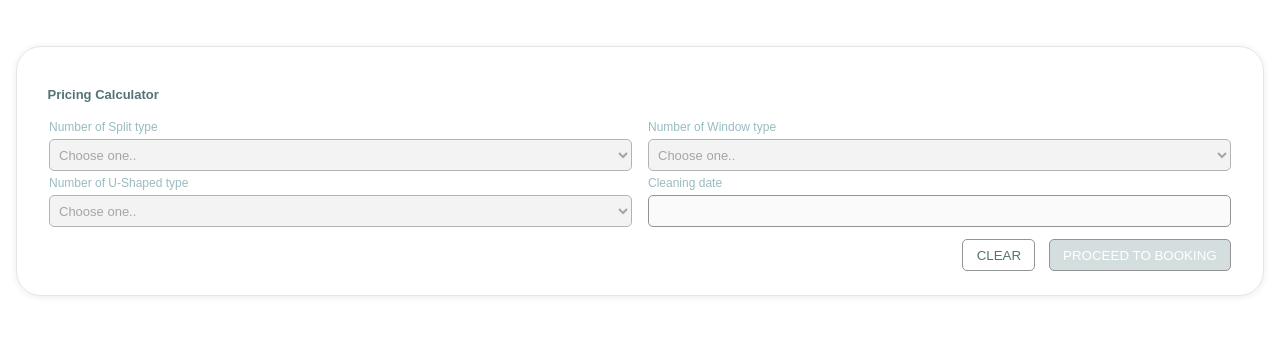
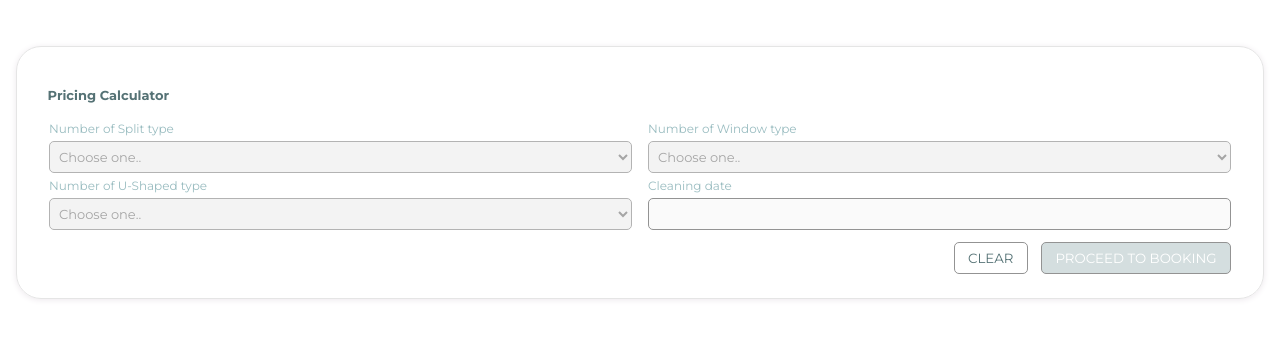
Before and after one commit to presko-web/pricing-calculator, a plain HTML site: page index.html in a window 1280 px wide. Shown: the part 159-498 px from the top of the page. Drawn offline with nearby package versions, Linux system fonts and the light colour scheme; some packages are replaced by stand-ins of ours; no server answers; a script that the page names is missing.

Commit message:
added font style

```diff
--- a/Assets/Css/thank-you.css
+++ b/Assets/Css/thank-you.css
@@ -1,7 +1,7 @@
 body {
     margin: 0;
     padding: 0;
-    font-family: 'Segoe UI', Tahoma, Geneva, Verdana, sans-serif;
+    font-family: 'Montserrat', Arial, sans-serif;
     background: linear-gradient(135deg, #e0f7fa, #ffffff);
     display: flex;
     justify-content: center;
--- a/index.html
+++ b/index.html
@@ -14,6 +14,10 @@
 
 <script src="https://code.jquery.com/ui/1.14.1/jquery-ui.js"></script>
 <link rel="stylesheet" href="https://code.jquery.com/ui/1.14.1/themes/base/jquery-ui.css">
+
+<link rel="preconnect" href="https://fonts.googleapis.com">
+<link rel="preconnect" href="https://fonts.gstatic.com" crossorigin>
+<link href="https://fonts.googleapis.com/css2?family=Montserrat:ital,wght@0,100..900;1,100..900&display=swap" rel="stylesheet">
 
 <script src="Assets/Js/customScript.js"></script>
 <!-- Meta Pixel Code -->
```
Also changed, not shown: thank-you.html (+6 -0 lines).
